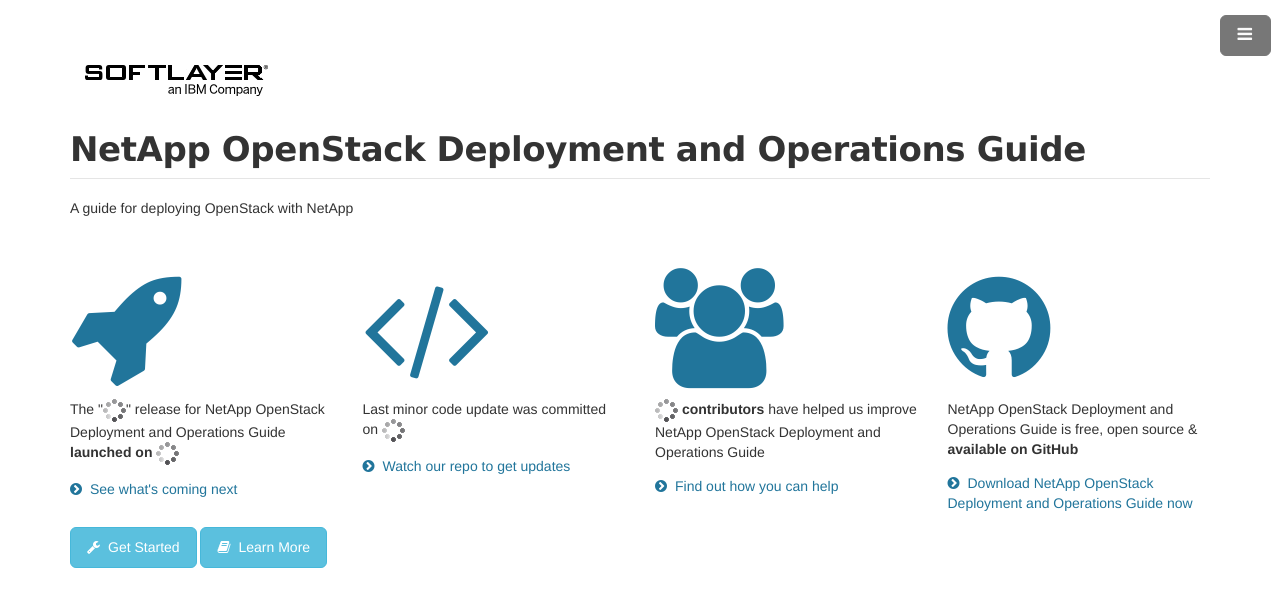
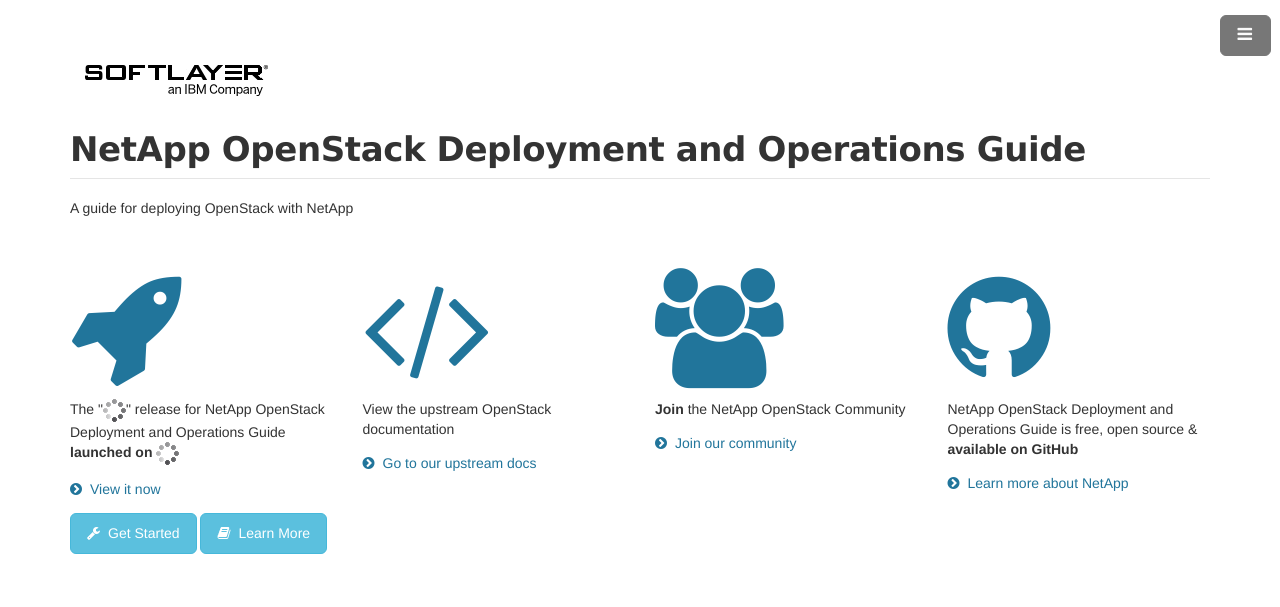
Before and after one commit to tombarron/openstack-deploy-ops-guide, a Jekyll site: the page built from index.html, in a window 1280 px wide. Shown: the top 607 px of the page. Built offline with Jekyll 4.4.1, drawn with Linux system fonts in a browser that asks for light colours.

Commit message:
start fixing landing pg

```diff
--- a/_config.yml
+++ b/_config.yml
@@ -9,6 +9,7 @@
 # Company
 www: http://www.netapp.com
 ntapos: http://www.netapp.com/openstack
+docs: http://docs.openstack.org
 blog: http://blog.softlayer.com
 
 # Social
--- a/index.html
+++ b/index.html
@@ -13,25 +13,25 @@
         <div class="col-lg-3 col-md-3">
           <h3><a href="{{ site.milestones }}"><i class="fa fa-rocket fa-5x"></i></a></h3>
             <p>The "<span id="mtitle"><img src="{{ page.baseurl }}images/spinner.gif" alt="Waiting..."  width="23px" height="23px"></span>" release for {{ site.project }} <b>launched on <span id="mdate"><img src="{{ page.baseurl }}images/spinner.gif" alt="Waiting..."  width="23px" height="23px"></span></b></p>
-            <p class="grid-slogan"><a href="{{ site.milestones }}"><i class="fa fa-chevron-circle-right"></i>See what's coming next</a></p>
+            <p class="grid-slogan"><a href="{{ site.milestones }}"><i class="fa fa-chevron-circle-right"></i>View it now</a></p>
         </div>
 
         <div class="col-lg-3 col-md-3">
-          <h3><a href="{{ site.commits }}"><i class="fa fa-code fa-5x"></i></a></h3>
-            <p>Last minor code update was committed on <b><span id="cdate"><img src="{{ page.baseurl }}images/spinner.gif" alt="Waiting..."  width="23px" height="23px"></span></b></p>
-            <p class="grid-slogan"><a href="{{ site.repo }}"><i class="fa fa-chevron-circle-right"></i>Watch our repo to get updates</a></p>
+          <h3><a href="{{ site.docs }}"><i class="fa fa-code fa-5x"></i></a></h3>
+          <p>View the upstream OpenStack documentation</p>
+            <p class="grid-slogan"><a href="{{ site.repo }}"><i class="fa fa-chevron-circle-right"></i>Go to our upstream docs</a></p>
         </div>
 
         <div class="col-lg-3 col-md-3">
-          <h3><a href="{{ site.contributors }}"><i class="fa fa-group fa-5x"></i></a></h3>
-            <p><b><span id="tcount"><img src="{{ page.baseurl }}images/spinner.gif" alt="Waiting..." width="23px" height="23px"></span> contributors</b> have helped us improve {{ site.project }}</p>
-            <p class="grid-slogan"><a href="{{ page.baseurl }}learn-more#contributor_guidelines" id="heres-how"><i class="fa fa-chevron-circle-right"></i>Find out how you can help</a></p>
+          <h3><a href="{{ site.ntapos }}"><i class="fa fa-group fa-5x"></i></a></h3>
+            <p><b>Join</b> the NetApp OpenStack Community</p>
+            <p class="grid-slogan"><a href="{{ site.ntapos }}" id="community-link"><i class="fa fa-chevron-circle-right"></i>Join our community</a></p>
         </div>
 
         <div class="col-lg-3 col-md-3">
           <h3><a href="{{ site.repo }}"><i class="fa fa-github fa-5x"></i></a></h3>
             <p>{{ site.project }} is free, open source & <b>available on GitHub</b></p>
-            <p class="grid-slogan"><a href="{{ site.repo }}"><i class="fa fa-chevron-circle-right"></i>Download {{ site.project }} now</a></p>
+            <p class="grid-slogan"><a href="{{ site.repo }}"><i class="fa fa-chevron-circle-right"></i>Learn more about NetApp</a></p>
         </div>
 
       </div>
```
